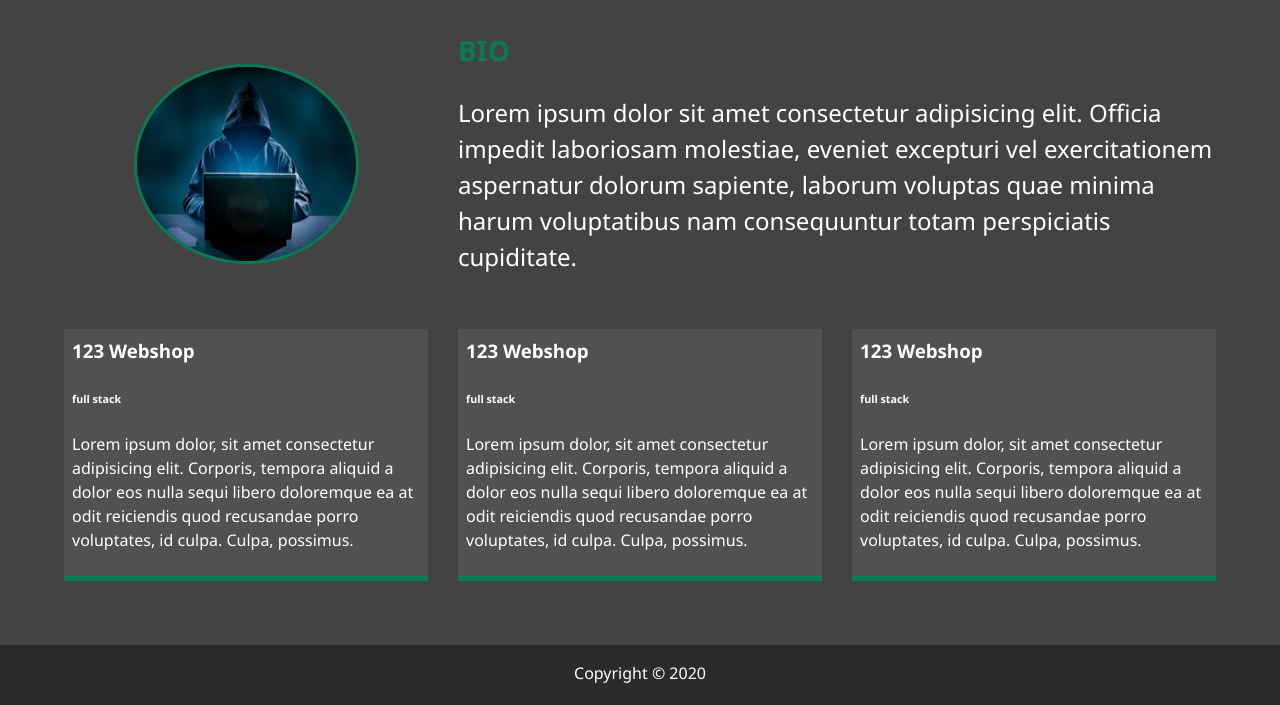
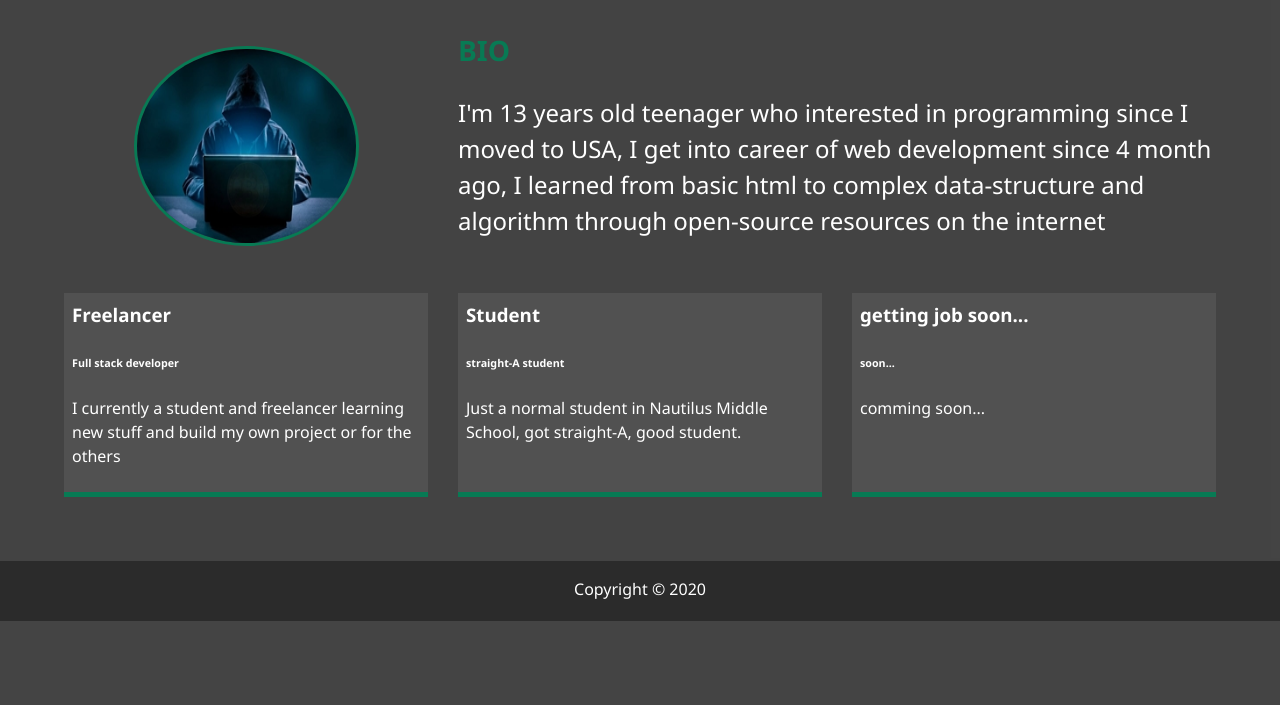
Before and after one commit to kenobi1337/cg-portfolio, a website: page dist/about.html in a window 1280 px wide. Shown: the part 205-910 px from the top of the page. After the commit the page ends 826 px from the top, so only its background shows below. Drawn offline with Linux system fonts and the light colour scheme.

Commit message:
edit content

```diff
--- a/dist/about.html
+++ b/dist/about.html
@@ -44,37 +44,28 @@
 				<div class="bio">
 					<h3 class="text-secondary">BIO</h3>
 					<p>
-						Lorem ipsum dolor sit amet consectetur adipisicing elit. Officia impedit laboriosam molestiae,
-						eveniet excepturi vel exercitationem aspernatur dolorum sapiente, laborum voluptas quae minima
-						harum voluptatibus nam consequuntur totam perspiciatis cupiditate.
+						I'm 13 years old teenager who interested in programming since I moved to USA, I get into career
+						of web development since 4 month ago, I learned from basic html to complex data-structure and
+						algorithm through open-source resources on the internet
 					</p>
 				</div>
 				<div class="job job-1">
-					<h3>123 Webshop</h3>
-					<h6>full stack</h6>
+					<h3>Freelancer</h3>
+					<h6>Full stack developer</h6>
 					<p>
-						Lorem ipsum dolor, sit amet consectetur adipisicing elit. Corporis, tempora aliquid a dolor eos
-						nulla sequi libero doloremque ea at odit reiciendis quod recusandae porro voluptates, id culpa.
-						Culpa, possimus.
+						I currently a student and freelancer learning new stuff and build my own project or for the
+						others
 					</p>
 				</div>
 				<div class="job job-2">
-					<h3>123 Webshop</h3>
-					<h6>full stack</h6>
-					<p>
-						Lorem ipsum dolor, sit amet consectetur adipisicing elit. Corporis, tempora aliquid a dolor eos
-						nulla sequi libero doloremque ea at odit reiciendis quod recusandae porro voluptates, id culpa.
-						Culpa, possimus.
-					</p>
+					<h3>Student</h3>
+					<h6>straight-A student</h6>
+					<p>Just a normal student in Nautilus Middle School, got straight-A, good student.</p>
 				</div>
 				<div class="job job-3">
-					<h3>123 Webshop</h3>
-					<h6>full stack</h6>
-					<p>
-						Lorem ipsum dolor, sit amet consectetur adipisicing elit. Corporis, tempora aliquid a dolor eos
-						nulla sequi libero doloremque ea at odit reiciendis quod recusandae porro voluptates, id culpa.
-						Culpa, possimus.
-					</p>
+					<h3>getting job soon...</h3>
+					<h6>soon...</h6>
+					<p>comming soon...</p>
 				</div>
 			</div>
 		</main>
```
Also changed, not shown: dist/work.html (+15 -5 lines), dist/img/project_2.png (added), dist/img/project_3.png (added).
